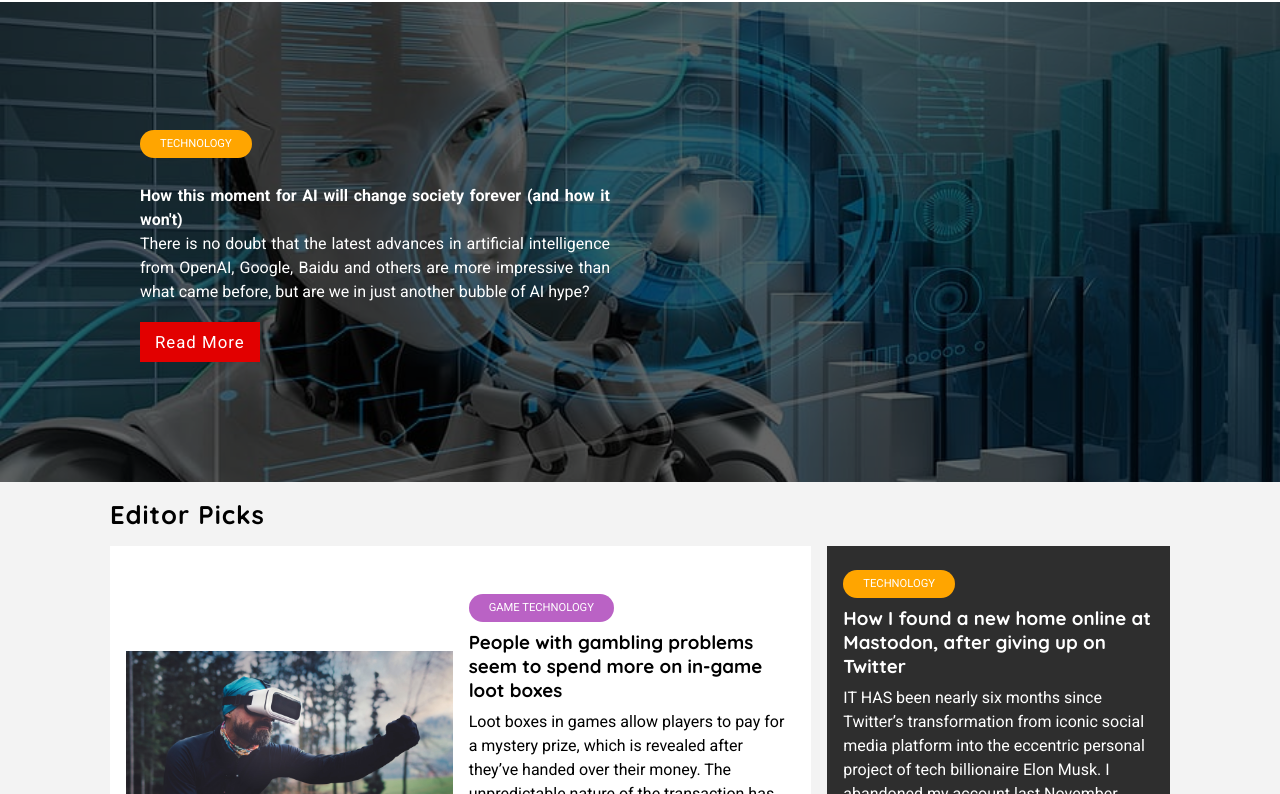
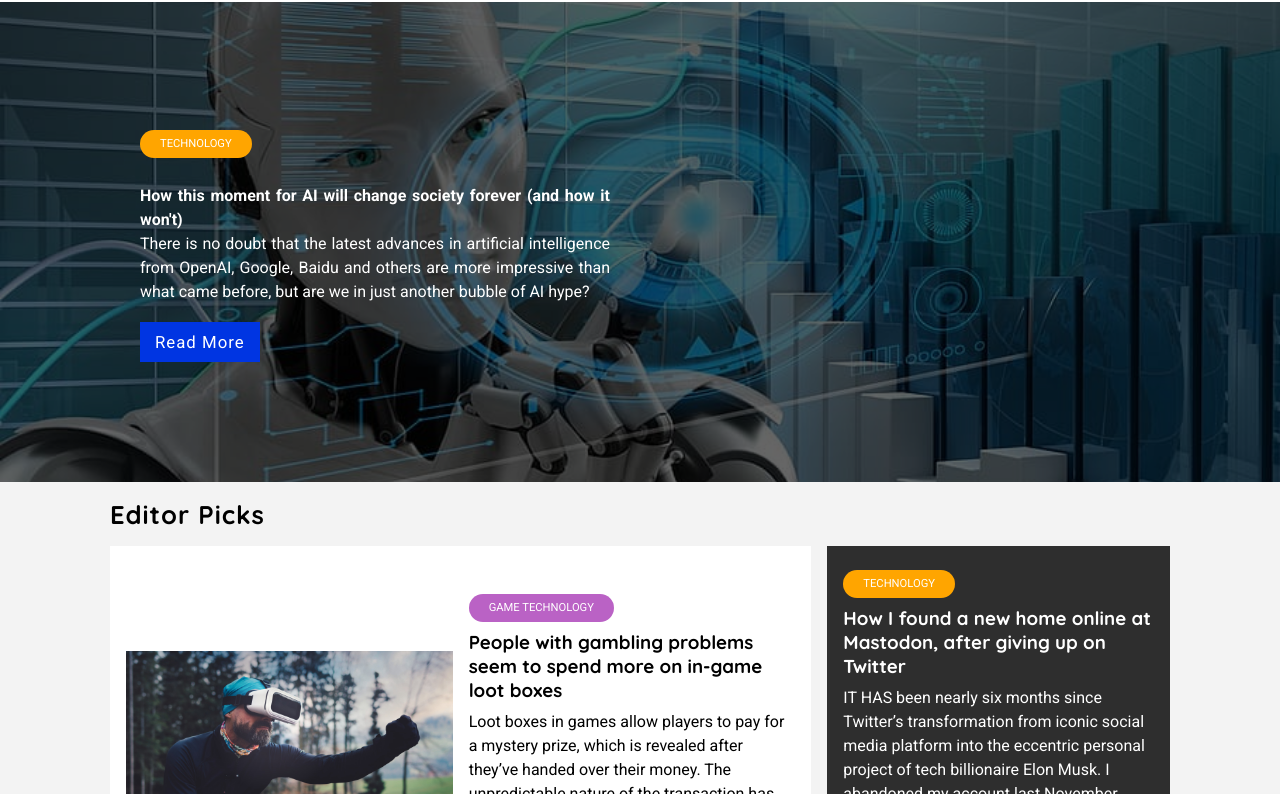
Before and after one commit to MuneeswaranMD/hightech.code, a plain HTML site: page index.html in a window 1280 px wide. Shown: the part 66-860 px from the top of the page. Drawn offline with Linux system fonts and the light colour scheme.

Commit message:
Update style.css

```diff
--- a/css/style.css
+++ b/css/style.css
@@ -4,7 +4,7 @@
 
 :root {
   --headings-font: "Handlee", cursive;
-  --primary-color: rgb(226, 0, 0);
+  --primary-color: rgb(0, 53, 226);
   --light-grey-color: rgb(243, 243, 243);
   --dark-color: rgb(46, 46, 46);
 }
```
